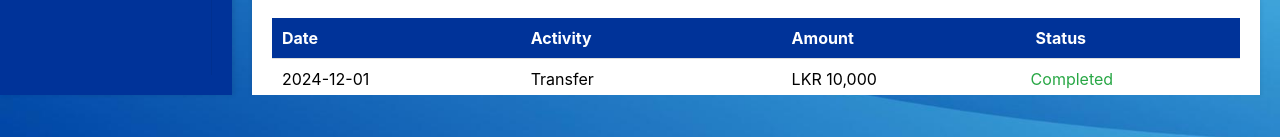
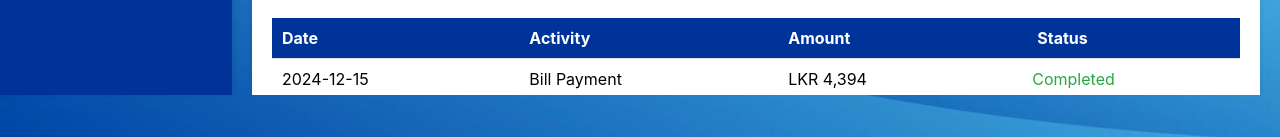
Before and after one commit to manoda98/Online-Banking-Web-Interface, a React (Create React App) app in the folder Frontend/: page /dashboard in a window 1280 px wide. Shown: the part 660-797 px from the top of the page. Built offline with nearby package versions, Linux system fonts and the light colour scheme; sample sign-in values are in the browser's storage.

Commit message:
implement wallet, favorite, history sidebar tabs

```diff
--- a/Frontend/src/Dashboard.js
+++ b/Frontend/src/Dashboard.js
@@ -1,5 +1,5 @@
 import React, { useState } from "react";
-import { useNavigate } from 'react-router-dom';
+import { useNavigate } from "react-router-dom";
 import "./Dashboard.css";
 import { Flex, Menu } from "antd";
 import {
@@ -12,7 +12,7 @@ import {
   BulbOutlined,
 } from "@ant-design/icons";
 
-const Dashboard = ({onLogout}) => {
+const Dashboard = ({ onLogout }) => {
   const [darkMode, setDarkMode] = useState(false);
   const [currentAccount, setCurrentAccount] = useState(0);
   const [isAccountSwitching, setIsAccountSwitching] = useState(false);
@@ -49,17 +49,22 @@ const Dashboard = ({onLogout}) => {
             <div className="top">
               <div className="top-left">
                 <div className="section account-info">
-
                   <div className="account-detail-title">
                     <div>
                       <h2>Account Information</h2>
                     </div>
 
                     <div className="account-switch">
-                    <button onClick={switchAccount} className="switch-btn">Next Account</button>
+                      <button onClick={switchAccount} className="switch-btn">
+                        Next Account
+                      </button>
                     </div>
                   </div>
-                <div className={`account-details-box ${isAccountSwitching ? 'hide' : 'show'}`}>
+                  <div
+                    className={`account-details-box ${
+                      isAccountSwitching ? "hide" : "show"
+                    }`}
+                  >
                     <div className="account-detail">
                       <strong>Account Number:</strong>
                       <p>{accounts[currentAccount].number}</p>
@@ -108,30 +113,14 @@ const Dashboard = ({onLogout}) => {
                   </tr>
                 </thead>
                 <tbody>
+                  {transactions.reverse().slice(0,5).map((transaction, index) => (
                     <tr>
-                    <td>2024-12-01</td>
-                    <td>Transfer</td>
-                    <td>LKR 10,000</td>
-                    <td className="status completed">Completed</td>
+                      <td>{transaction.date}</td>
+                      <td>{transaction.type}</td>
+                      <td>{transaction.amount}</td>
+                      <td className={`status ${transaction.status.toLowerCase()}`}>{transaction.status}</td>
                     </tr>
-                  <tr>
-                    <td>2024-12-01</td>
-                    <td>Bill Payment</td>
-                    <td>LKR 2,234</td>
-                    <td className="status completed">Completed</td>
-                  </tr>
-                  <tr>
-                    <td>2024-12-01</td>
-                    <td>Reload</td>
-                    <td>LKR 299</td>
-                    <td className="status completed">Completed</td>
-                  </tr>
-                  <tr>
-                    <td>2024-12-01</td>
-                    <td>Reload</td>
-                    <td>LKR 299</td>
-                    <td className="status failed">Failed</td>
-                  </tr>
+                  ))}
                 </tbody>
               </table>
             </div>
@@ -139,23 +128,167 @@ const Dashboard = ({onLogout}) => {
         );
       case "wallet":
         return (
+          <div className="main-content">
+            <div className="top">
+              <div className="top-left">
+                <div className="section account-info">
+                  <div className="walltet-title">
+                    <h1>My Wallet</h1>
+                  </div>
+                  <div className="wallet-account-detail-title">
                     <div>
-            <h2>My Wallet</h2>
-            <p>Wallet functionality is under construction.</p>
+                      <h2>Savings Accounts and Fixed Deposits</h2>
+                    </div>
+
+                    <div className="account-switch">
+                      <button className="switch-btn">Open Account</button>
+                    </div>
+                  </div>
+
+                  <div className="wallet-account-container">
+                    {accounts.map((account, index) => (
+                      <div className="wallet-account-details-box" key={index}>
+                        <div className="account-detail">
+                          <strong>Account Number:</strong>
+                          <p>{account.number}</p>
+                        </div>
+                        <div className="account-detail">
+                          <strong>Account Balance (LKR):</strong>
+                          <p>{account.balance}</p>
+                        </div>
+                      </div>
+                    ))}
+                  </div>
+
+
+                  <div className="account-detail-title">
+                    <div>
+                      <h2>Cards</h2>
+                    </div>
+                  </div>
+
+                  <div className="wallet-account-container">
+                    {cards.map((card, index) => (
+                      <div className="wallet-account-details-box" key={index}>
+                        <div className="account-detail">
+                          <strong>Card Number:</strong>
+                          <p>{card.number}</p>
+                        </div>
+                        <div className="account-detail">
+                          <strong>Expire Date</strong>
+                          <p>{card.expire}</p>
+                        </div>
+                      </div>
+                    ))}
+                  </div>
+
+                </div>
+              </div>
+            </div>
           </div>
         );
       case "favorites":
         return (
-          <div>
-            <h2>Favorites</h2>
-            <p>Favorites functionality is under construction.</p>
+          <div className="main-content">
+            <div className="top">
+              <div className="top-left">
+                <div className="section account-info">
+                  <div className="walltet-title">
+                    <h1>Favorites</h1>
+                    <div className="account-switch">
+                      <button className="switch-btn">Add to favorites</button>
+                    </div>
+                  </div>
+                  <div className="favorites-content">
+                    <div className="favorite-content-box">
+                      <h2>Send Money</h2>
+                      <div className="actions">
+                        <div className="fav-send-money-column">
+                          <div className="fav-send-money-row">
+                            <button>
+                              <img src="/icons/send-money.png" alt="Mother - BOC" />
+                              Mother BOC
+                            </button>
+                            <button>
+                              <img src="/icons/send-money.png" alt="Nimal HNB" />
+                              Nimal HNB
+                            </button>
+                            <button>
+                              <img src="/icons/send-money.png" alt="Boarding Seylan" />
+                              Boarding Seylan
+                            </button>
+                          </div>
+                          <div className="fav-send-money-row">
+                            <button>
+                              <img src="/icons/send-money.png" alt="Mother - BOC" />
+                              My Peoples
+                            </button>
+                          </div>
+                        </div>
+
+
+                      </div>
+                    </div>
+
+                    <div className="favorite-content-box">
+                      <h2>Bill Payments</h2>
+                      <div className="actions">
+                        <button>
+                          <img src="/icons/pay-bills.png" alt="Home CEB" />
+                          Home CEB
+                        </button>
+                        <button>
+                          <img src="/icons/pay-bills.png" alt="Home Water" />
+                          Home Water
+                        </button>
+                        <button>
+                          <img src="/icons/reloads.png" alt="My Mobitel" />
+                          My Mobitel
+                        </button>
+                      </div>
+                    </div>
+                  </div>
+                </div>
+              </div>
+            </div>
           </div>
         );
       case "history":
         return (
-          <div>
-            <h2>History</h2>
-            <p>History functionality is under construction.</p>
+          <div className="main-content">
+            <div className="top">
+              <div className="top-left">
+                <div className="section account-info">
+
+                  <div className="section history-recent-activity">
+                  <div className="history-walltet-title">
+                    <h1>History</h1>
+                  </div>
+                    <table>
+                      <thead>
+                        <tr>
+                          <th>Date</th>
+                          <th>Activity</th>
+                          <th>Amount</th>
+                          <th>Status</th>
+                        </tr>
+                      </thead>
+                      <tbody>
+                        {transactions.map((transaction, index) => (
+                          <tr>
+                            <td>{transaction.date}</td>
+                            <td>{transaction.type}</td>
+                            <td>{transaction.amount}</td>
+                            <td className={`status ${transaction.status.toLowerCase()}`}>{transaction.status}</td>
+                          </tr>
+                        ))}
+
+                      </tbody>
+                    </table>
+                  </div>
+                </div>
+              </div>
+            </div>
           </div>
         );
       case "help":
@@ -188,6 +321,110 @@ const Dashboard = ({onLogout}) => {
     },
   ];
 
+  const cards = [
+    {
+      number: "2654-xxxx-xxxx-1349",
+      expire: "2028/07"
+    },
+    {
+      number: "5678-xxxx-xxxx-9876",
+      expire: "2028/07"
+    },
+  ];
+
+  const transactions = [
+    {
+        "date": "2024-12-01",
+        "type": "Transfer",
+        "amount": "LKR 12,348",
+        "status": "Completed"
+    },
+    {
+        "date": "2024-12-02",
+        "type": "Bill Payment",
+        "amount": "LKR 3,278",
+        "status": "Completed"
+    },
+    {
+        "date": "2024-12-03",
+        "type": "Reload",
+        "amount": "LKR 299",
+        "status": "Completed"
+    },
+    {
+        "date": "2024-12-04",
+        "type": "Transfer",
+        "amount": "LKR 45,890",
+        "status": "Pending"
+    },
+    {
+        "date": "2024-12-05",
+        "type": "Bill Payment",
+        "amount": "LKR 4,567",
+        "status": "Completed"
+    },
+    {
+        "date": "2024-12-06",
+        "type": "Reload",
+        "amount": "LKR 480",
+        "status": "Completed"
+    },
+    {
+        "date": "2024-12-07",
+        "type": "Transfer",
+        "amount": "LKR 18,213",
+        "status": "Completed"
+    },
+    {
+        "date": "2024-12-08",
+        "type": "Bill Payment",
+        "amount": "LKR 2,135",
+        "status": "Failed"
+    },
+    {
+        "date": "2024-12-09",
+        "type": "Reload",
+        "amount": "LKR 149",
+        "status": "Completed"
+    },
+    {
+        "date": "2024-12-10",
+        "type": "Transfer",
+        "amount": "LKR 25,750",
+        "status": "Completed"
+    },
+    {
+        "date": "2024-12-11",
+        "type": "Reload",
+        "amount": "LKR 350",
+        "status": "Pending"
+    },
+    {
+        "date": "2024-12-12",
+        "type": "Bill Payment",
+        "amount": "LKR 1,896",
+        "status": "Completed"
+    },
+    {
+        "date": "2024-12-13",
+        "type": "Transfer",
+        "amount": "LKR 60,982",
+        "status": "Completed"
+    },
+    {
+        "date": "2024-12-14",
+        "type": "Reload",
+        "amount": "LKR 220",
+        "status": "Failed"
+    },
+    {
+        "date": "2024-12-15",
+        "type": "Bill Payment",
+        "amount": "LKR 4,394",
+        "status": "Completed"
+    }
+]
+
   const switchAccount = () => {
     setIsAccountSwitching(true);
     setTimeout(() => {
@@ -203,13 +440,11 @@ const Dashboard = ({onLogout}) => {
   //Handle logout
   const handleLogout = async () => {
     onLogout();
-    navigate('/');
+    navigate("/");
   };
 
   return (
     <div className={`dashboard-container ${darkMode ? "dark-mode" : ""}`}>
-
-
       {/* Top Icons */}
       <div className="top-icons">
         <div className="logo-container">
@@ -221,7 +456,9 @@ const Dashboard = ({onLogout}) => {
           <option value="si">සිංහල</option>
           <option value="ta">தமிழ்</option>
         </select>
-        <button className="logout-btn" onClick={() => handleLogout()}>Logout</button>
+        <button className="logout-btn" onClick={() => handleLogout()}>
+          Logout
+        </button>
       </div>
 
       <div className="content">
```
Also changed, not shown: Frontend/src/Dashboard.css (+104 -0 lines). Lines whose indentation alone changed are shown as unchanged.
